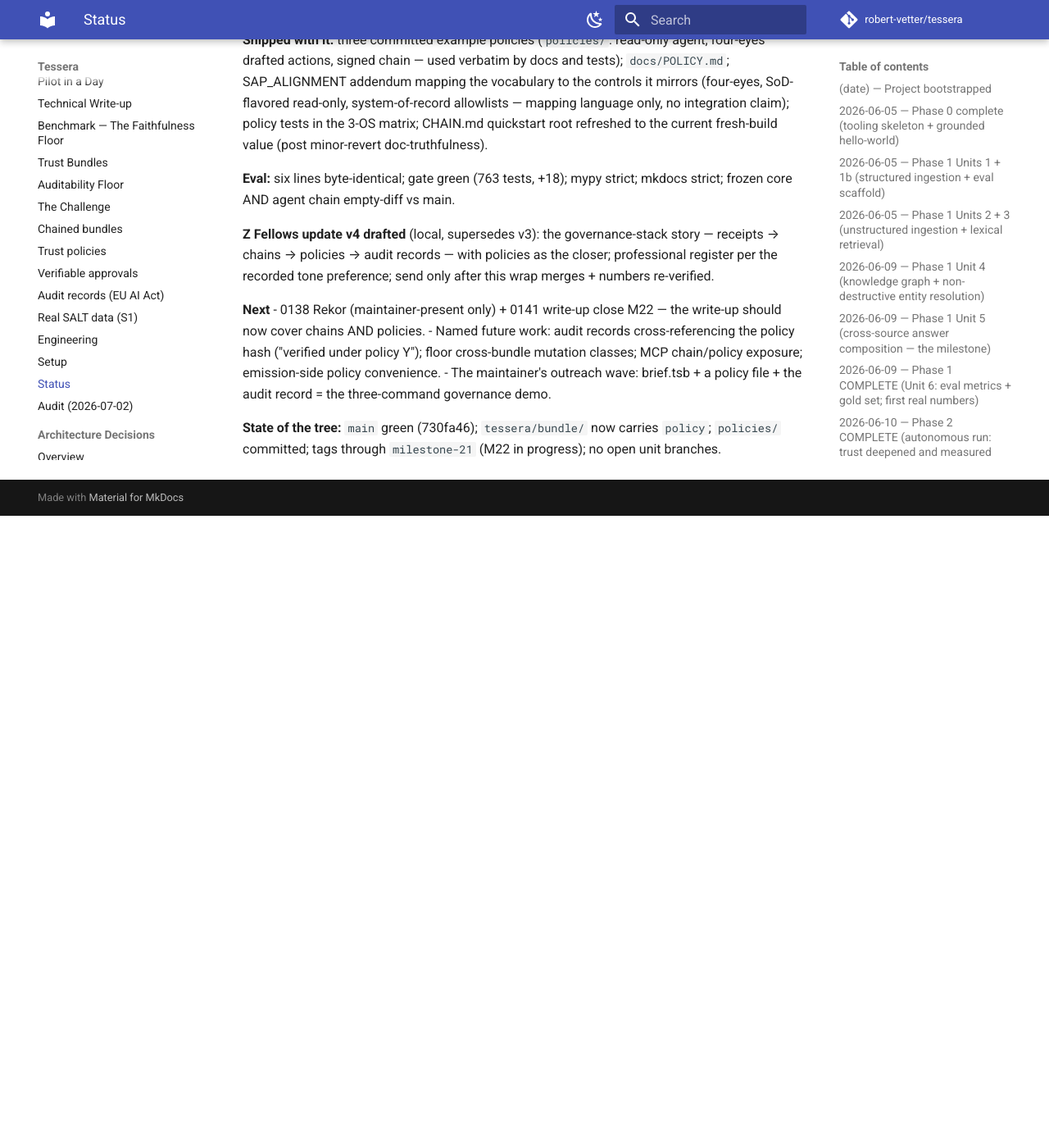
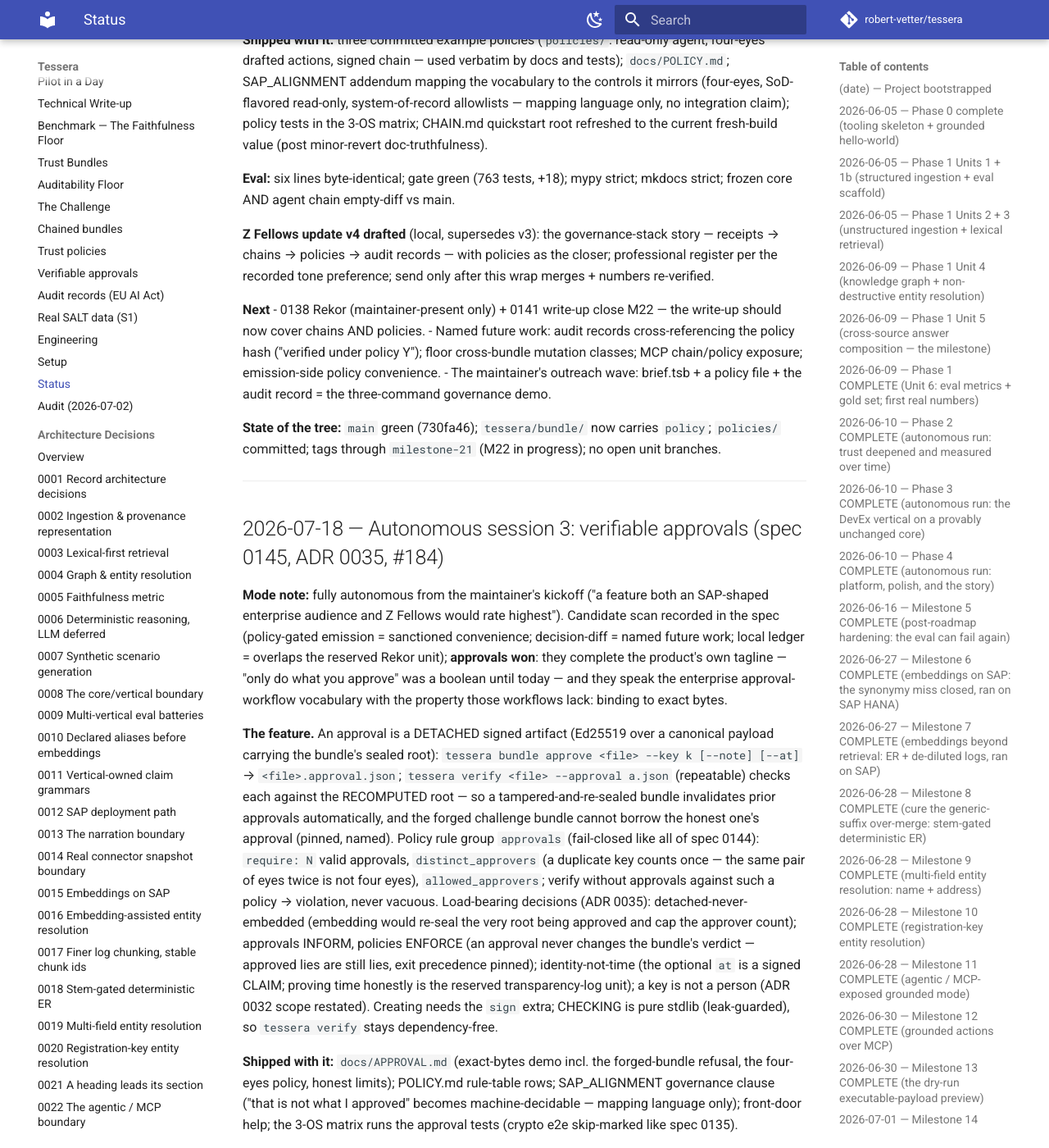
Before and after one commit to robert-vetter/tessera, an MkDocs documentation site: the page built from docs/STATUS.md, in a window 1280 px wide and 1400 px high, scrolled down 60262 px. Shown: the whole window at 82% size. Built offline with MkDocs 1.6.1 and Material for MkDocs 9.7.7, drawn with Linux system fonts in a browser that asks for light colours; comment, search, counter and statistics services are not loaded; before the commit the page ends 60891 px from its top, so only the background shows below that; some of the changed text lies outside the part shown.

Commit message:
docs: wrap the verifiable-approvals session (STATUS + CHANGELOG) (#185)
Co-authored-by: Claude Fable 5 <noreply@anthropic.com>

```diff
--- a/docs/STATUS.md
+++ b/docs/STATUS.md
@@ -3026,3 +3026,67 @@ tone preference; send only after this wrap merges + numbers re-verified.
 **State of the tree:** `main` green (730fa46); `tessera/bundle/` now
 carries `policy`; `policies/` committed; tags through `milestone-21`
 (M22 in progress); no open unit branches.
+
+---
+
+## 2026-07-18 — Autonomous session 3: verifiable approvals (spec 0145, ADR 0035, #184)
+
+**Mode note:** fully autonomous from the maintainer's kickoff ("a
+feature both an SAP-shaped enterprise audience and Z Fellows would rate
+highest"). Candidate scan recorded in the spec (policy-gated emission =
+sanctioned convenience; decision-diff = named future work; local ledger
+= overlaps the reserved Rekor unit); **approvals won**: they complete
+the product's own tagline — "only do what you approve" was a boolean
+until today — and they speak the enterprise approval-workflow vocabulary
+with the property those workflows lack: binding to exact bytes.
+
+**The feature.** An approval is a DETACHED signed artifact (Ed25519 over
+a canonical payload carrying the bundle's sealed root): `tessera bundle
+approve <file> --key k [--note] [--at]` → `<file>.approval.json`;
+`tessera verify <file> --approval a.json` (repeatable) checks each
+against the RECOMPUTED root — so a tampered-and-re-sealed bundle
+invalidates prior approvals automatically, and the forged challenge
+bundle cannot borrow the honest one's approval (pinned, named). Policy
+rule group `approvals` (fail-closed like all of spec 0144): `require: N`
+valid approvals, `distinct_approvers` (a duplicate key counts once —
+the same pair of eyes twice is not four eyes), `allowed_approvers`;
+verify without approvals against such a policy → violation, never
+vacuous. Load-bearing decisions (ADR 0035): detached-never-embedded
+(embedding would re-seal the very root being approved and cap the
+approver count); approvals INFORM, policies ENFORCE (an approval never
+changes the bundle's verdict — approved lies are still lies, exit
+precedence pinned); identity-not-time (the optional `at` is a signed
+CLAIM; proving time honestly is the reserved transparency-log unit); a
+key is not a person (ADR 0032 scope restated). Creating needs the
+`sign` extra; CHECKING is pure stdlib (leak-guarded), so `tessera
+verify` stays dependency-free.
+
+**Shipped with it:** `docs/APPROVAL.md` (exact-bytes demo incl. the
+forged-bundle refusal, the four-eyes policy, honest limits); POLICY.md
+rule-table rows; SAP_ALIGNMENT governance clause ("that is not what I
+approved" becomes machine-decidable — mapping language only); front-door
+help; the 3-OS matrix runs the approval tests (crypto e2e skip-marked
+like spec 0135).
+
+**Eval:** six lines byte-identical; gate green (777 tests, +14); mypy
+strict; mkdocs strict; frozen core AND agent chain empty-diff vs main.
+
+**The day in one line:** four autonomous sessions shipped `bundle audit`
+(#178), chained bundles (#180), trust policies (#182), and verifiable
+approvals (#184) — the stack is now receipts → chains → policies →
+approvals → audit records, and both halves of the positioning line are
+cryptographic. Z Fellows update v5 drafted locally (the tagline frame),
+send after this wrap + number re-verification.
+
+**Next**
+- 0138 Rekor (maintainer-present only; now also the honest home for
+  approval timestamps) + 0141 write-up close M22 — the write-up must
+  cover chains, policies, AND approvals.
+- Named future work: approval revocation artifacts; audit records citing
+  policy hash + approvals; floor cross-bundle classes; MCP exposure.
+- The maintainer's outreach wave: the three-command governance demo
+  (verify a chain → enforce a policy → check a four-eyes approval).
+
+**State of the tree:** `main` green (55e8646); `tessera/bundle/` now
+carries `approval`; tags through `milestone-21` (M22 in progress); no
+open unit branches.
```
Also changed, not shown: CHANGELOG.md (+19 -0 lines).
